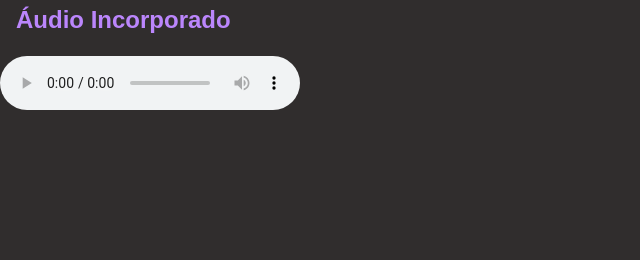
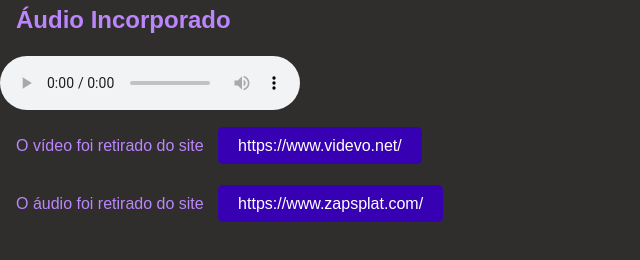
Before and after one commit to grmgustavo/projeto-de-interface, a plain HTML site: page atividade-02/pagina-03.html in a window 1280 px wide. Shown: the part 408-668 px from the top of the page, without its empty margins (0-640 px from the left). Drawn offline with Linux system fonts and the light colour scheme.

Commit message:
identando arquivos e adicionando crédito nas imagens, video e audio da atividade 2

```diff
--- a/atividade-02/pagina-03.html
+++ b/atividade-02/pagina-03.html
@@ -31,6 +31,13 @@
   </audio>
   </audio>
 
+  <footer>
+    <p>
+      O vídeo foi retirado do site <a href="https://www.videvo.net/">https://www.videvo.net/</a>
+    </p>
+    <p>
+      O áudio foi retirado do site <a href="https://www.zapsplat.com/">https://www.zapsplat.com/</a>
+    </p>
 </body>
 
 </html>
```
Also changed, not shown: atividade-02/index.html (+0 -1 lines), atividade-02/pagina-01.html (+13 -3 lines), atividade-02/pagina-02.html (+3 -0 lines). Lines whose indentation alone changed are shown as unchanged.
